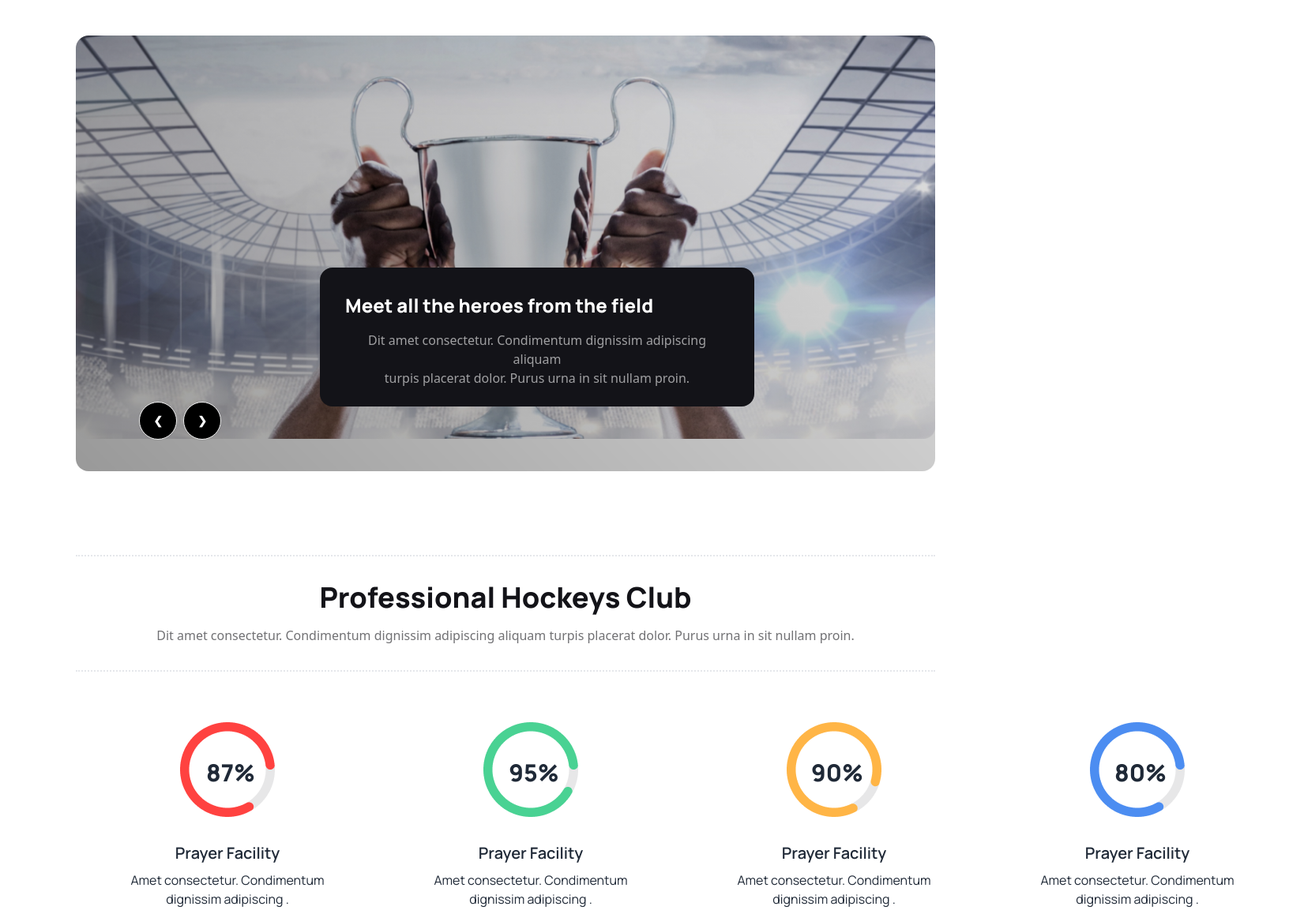
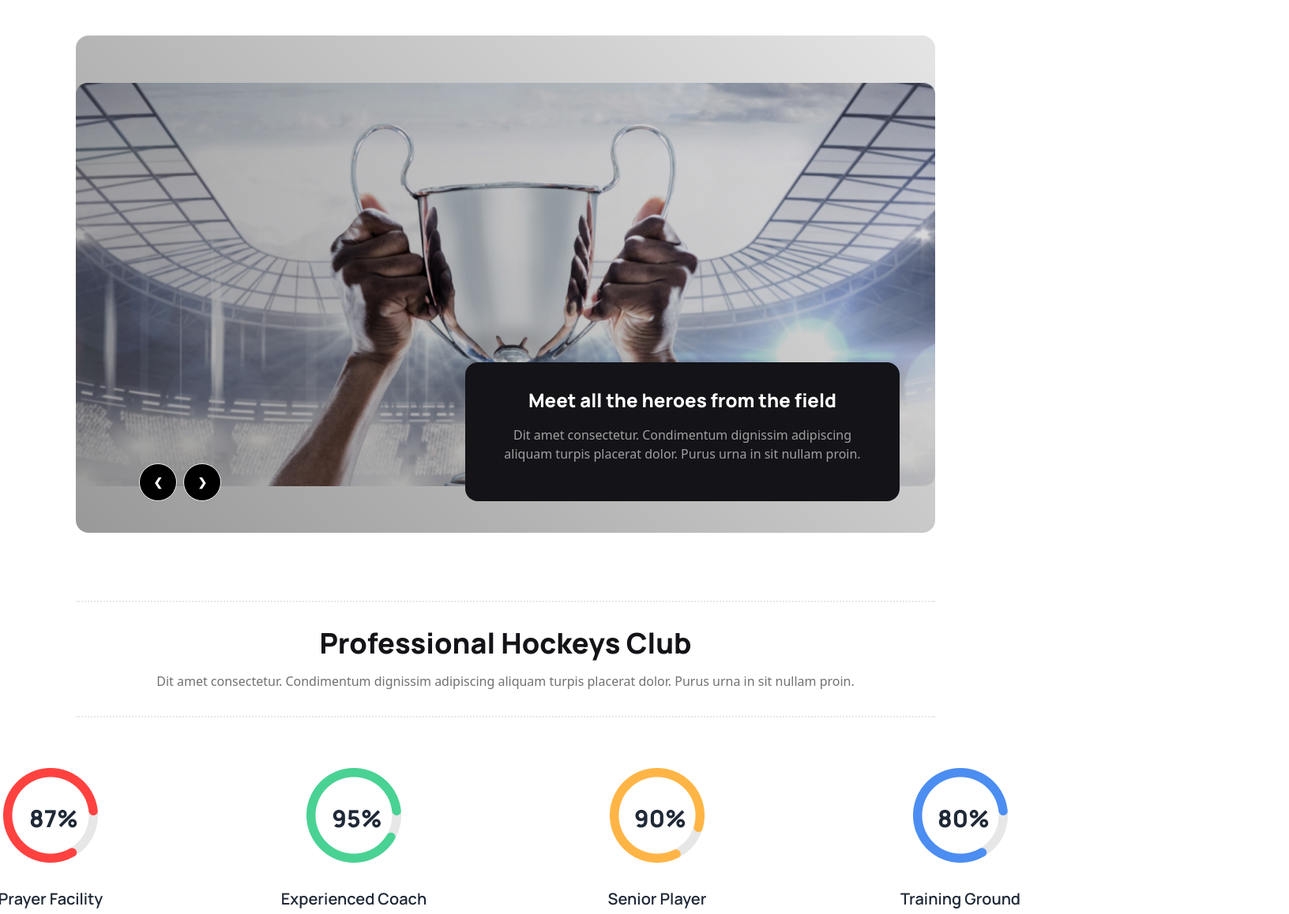
Before and after one commit to iamdoulat/assignment03, a plain HTML site: page index.html in a window 1280 px wide. Shown: the part 115-1273 px from the top of the page at 79% size, 1632 px wide, since content can reach past the window. Drawn offline with nearby package versions, Linux system fonts and the light colour scheme.

Commit message:
hero section responsive issues solved

```diff
--- a/index.html
+++ b/index.html
@@ -50,22 +50,34 @@
             </div>
           </div>
           <!-- hero start -->
-          <div class="container mx-auto lg:px-24">
-            <div class="carousel w-full">
-                <div id="slide1" class="carousel-item relative w-full bg-contain bg-no-repeat rounded-2xl bg-[linear-gradient(45deg,rgba(0,0,0,0.4),rgba(0,0,0,0.1)),url(./images/1.png)] h-[31vh] lg:h-[69vh]">
-                    <div class="absolute flex justify-between left-[120px] bottom-[16px] lg:left-20 lg:bottom-10 space-x-2">
+          <div class="container mx-auto h-auto lg:px-24">
+            <div class="carousel h-[630px] w-full">
+                <div id="slide1" class="carousel-item relative w-full h-[242px] lg:h-[630px] bg-contain bg-center bg-no-repeat rounded-2xl bg-[linear-gradient(45deg,rgba(0,0,0,0.4),rgba(0,0,0,0.1)),url(./images/1.png)]">
+                  <div class="absolute h-auto w-[98%] mr-[5px] ml-[5px] lg:h-44 lg:w-[550px] mx-auto bg-[#131318] text-white rounded-2xl lg:right-[40px] bottom-[-180px] lg:bottom-[40px] p-8 flex-col items-center justify-center">
+                    <h3 class="text-base text-center lg:text-2xl not-italic font-manrope font-extrabold pb-4">Meet all the heroes from the field</h3>
+                    <p class="text-sm lg:text-base not-italic font-medium text-[#ffffff99] text-center">Dit amet consectetur. Condimentum dignissim adipiscing aliquam turpis placerat dolor. Purus urna in sit nullam proin. </p>
+                </div>
+                  <div class="absolute flex justify-between items-center text-center left-[200px] bottom-[16px] lg:left-20 lg:bottom-10 space-x-2">
                      <a href="#slide3" class="btn btn-circle bg-black text-white">❮</a>
                     <a href="#slide2" class="btn btn-circle bg-black text-white">❯</a>
                   </div>
                 </div>
-                <div id="slide2" class="carousel-item relative w-full bg-contain bg-no-repeat rounded-2xl bg-[linear-gradient(45deg,rgba(0,0,0,0.4),rgba(0,0,0,0.1)),url(./images/1.png)] h-[31vh] lg:h-[69vh]">
-                  <div class="absolute flex justify-between left-[120px] bottom-[16px] lg:left-20 lg:bottom-10 space-x-2">
+                <div id="slide2" class="carousel-item relative w-full h-[235px] lg:h-[630px] bg-contain bg-center bg-no-repeat rounded-2xl bg-[linear-gradient(45deg,rgba(0,0,0,0.4),rgba(0,0,0,0.1)),url(./images/1.png)]">
+                  <div class="absolute h-auto w-[98%] mr-[5px] ml-[5px] lg:h-44 lg:w-[550px] mx-auto bg-[#131318] text-white rounded-2xl lg:right-[40px] bottom-[-180px] lg:bottom-[40px] p-8 flex-col items-center justify-center">
+                    <h3 class="text-base text-center lg:text-2xl not-italic font-manrope font-extrabold pb-4">Meet all the heroes from the field</h3>
+                    <p class="text-sm lg:text-base not-italic font-medium text-[#ffffff99] text-center">Dit amet consectetur. Condimentum dignissim adipiscing aliquam turpis placerat dolor. Purus urna in sit nullam proin. </p>
+                </div>
+                  <div class="absolute flex justify-between left-[200px] bottom-[16px] lg:left-20 lg:bottom-10 space-x-2">
                     <a href="#slide1" class="btn btn-circle bg-black text-white">❮</a>
                     <a href="#slide3" class="btn btn-circle bg-black text-white">❯</a>
                   </div>
                 </div>
-                <div id="slide3" class="carousel-item relative w-full bg-contain bg-no-repeat rounded-2xl bg-[linear-gradient(45deg,rgba(0,0,0,0.4),rgba(0,0,0,0.1)),url(./images/1.png)] h-[31vh] lg:h-[69vh]">
-                   <div class="absolute flex justify-between left-[120px] bottom-[16px] lg:left-20 lg:bottom-10 space-x-2">
+                <div id="slide3" class="carousel-item relative w-full h-[235px] lg:h-[630px] bg-contain bg-center bg-no-repeat rounded-2xl bg-[linear-gradient(45deg,rgba(0,0,0,0.4),rgba(0,0,0,0.1)),url(./images/1.png)]">
+                  <div class="absolute h-auto w-[98%] mr-[5px] ml-[5px] lg:h-44 lg:w-[550px] mx-auto bg-[#131318] text-white rounded-2xl lg:right-[40px] bottom-[-180px] lg:bottom-[40px] p-8 flex-col items-center justify-center">
+                    <h3 class="text-base text-center lg:text-2xl not-italic font-manrope font-extrabold pb-4">Meet all the heroes from the field</h3>
+                    <p class="text-sm lg:text-base not-italic font-medium text-[#ffffff99] text-center">Dit amet consectetur. Condimentum dignissim adipiscing aliquam turpis placerat dolor. Purus urna in sit nullam proin. </p>
+                </div>
+                  <div class="absolute flex justify-between left-[200px] bottom-[16px] lg:left-20 lg:bottom-10 space-x-2">
                     <a href="#slide2" class="btn btn-circle bg-black text-white">❮</a>
                     <a href="#slide1" class="btn btn-circle bg-black text-white">❯</a>
                   </div>
@@ -73,24 +85,19 @@
               </div>
           </div>
           <!-- Hero end here -->
-          <div class="absolute h-auto w-[98%] mr-[5px] ml-[5px] lg:h-44 lg:w-[550px] mx-auto bg-[#131318] text-white rounded-2xl lg:right-80 lg:bottom-[170px] p-8 flex-col items-center justify-center">
-            <h3 class="text-base lg:text-2xl not-italic font-manrope font-extrabold pb-4">Meet all the heroes from the field</h3>
-            <p class="text-sm lg:text-base not-italic font-medium text-[#ffffff99] text-center">Dit amet consectetur. Condimentum dignissim adipiscing aliquam <br>
-                turpis placerat dolor. Purus urna in sit nullam proin. </p>
-        </div>
     </header>
     <main>
         <!--Hockeys Club section start-->
 
         <div class="container mx-auto lg:px-24">
-            <div class="mx-auto text-center text-[#131318] mt-[220px] mb-[0px] pl-4 pr-4 lg:mt-[100px] lg:mb-[48px] pt-8 pb-8 border-y-2 border-dotted">
+            <div class="mx-auto text-center text-[#131318] mt-[-150px] mb-[0px] pl-4 pr-4 lg:mt-[80px] lg:mb-[48px] pt-8 pb-8 border-y-2 border-dotted">
                 <h2 class="text-xl font-extrabold lg:text-4xl not-italic font-manrope lg:font-extrabold pb-4">Professional Hockeys Club</h2>
                 <p class="text-sm lg:text-base not-italic font-medium text-[#13131899]">Dit amet consectetur. Condimentum dignissim adipiscing aliquam turpis placerat dolor. Purus urna in sit nullam proin.</p>
             </div>
         <!--Hockeys Club section start-->
 
-            <!--Progress section start-->
-            <div class="container flex-cols-1 lg:flex justify-around pt-4">
+            <!-- Progress section start -->
+            <div class="container flex-cols-1 lg:flex justify-center items-center pt-4 lg:px-24">
                 <div class="flex justify-center items-center space-x-[200px]">
                   <div class="card w-96 bg-base-100 font-manrope">
                       <figure class="px-10 pt-2 pl-12 items-center text-center mx-auto h-[120px] w-[120px] bg-cover bg-no-repeat rounded-xl bg-[url(./images/Group9.png)]">
@@ -108,7 +115,7 @@
                           <h2 class="text-3xl items-center text-center not-italic font-extrabold">95%</h2>
                         </figure>
                         <div class="card-body items-center text-center">
-                          <h2 class="card-title text-xl not-italic font-semibold">Prayer Facility</h2>
+                          <h2 class="card-title text-xl not-italic font-semibold">Experienced Coach</h2>
                           <p class="text-center text-base not-italic font-normal leading-6 pl-3 pr-3">Amet consectetur. Condimentum dignissim adipiscing .</p>
                         </div>
                       </div>
@@ -119,7 +126,7 @@
                           <h2 class="text-3xl items-center text-center not-italic font-extrabold">90%</h2>
                         </figure>
                         <div class="card-body items-center text-center">
-                          <h2 class="card-title text-xl not-italic font-semibold">Prayer Facility</h2>
+                          <h2 class="card-title text-xl not-italic font-semibold">Senior Player</h2>
                           <p class="text-center text-base not-italic font-normal leading-6 pl-3 pr-3">Amet consectetur. Condimentum dignissim adipiscing .</p>
                         </div>
                       </div>
@@ -130,7 +137,7 @@
                           <h2 class="text-3xl items-center text-center not-italic font-extrabold">80%</h2>
                         </figure>
                         <div class="card-body items-center text-center">
-                          <h2 class="card-title text-xl not-italic font-semibold">Prayer Facility</h2>
+                          <h2 class="card-title text-xl not-italic font-semibold">Training Ground</h2>
                           <p class="text-center text-base not-italic font-normal leading-6  pl-3 pr-3">Amet consectetur. Condimentum dignissim adipiscing .</p>
                         </div>
                       </div>
```
Lines whose indentation alone changed are shown as unchanged.
